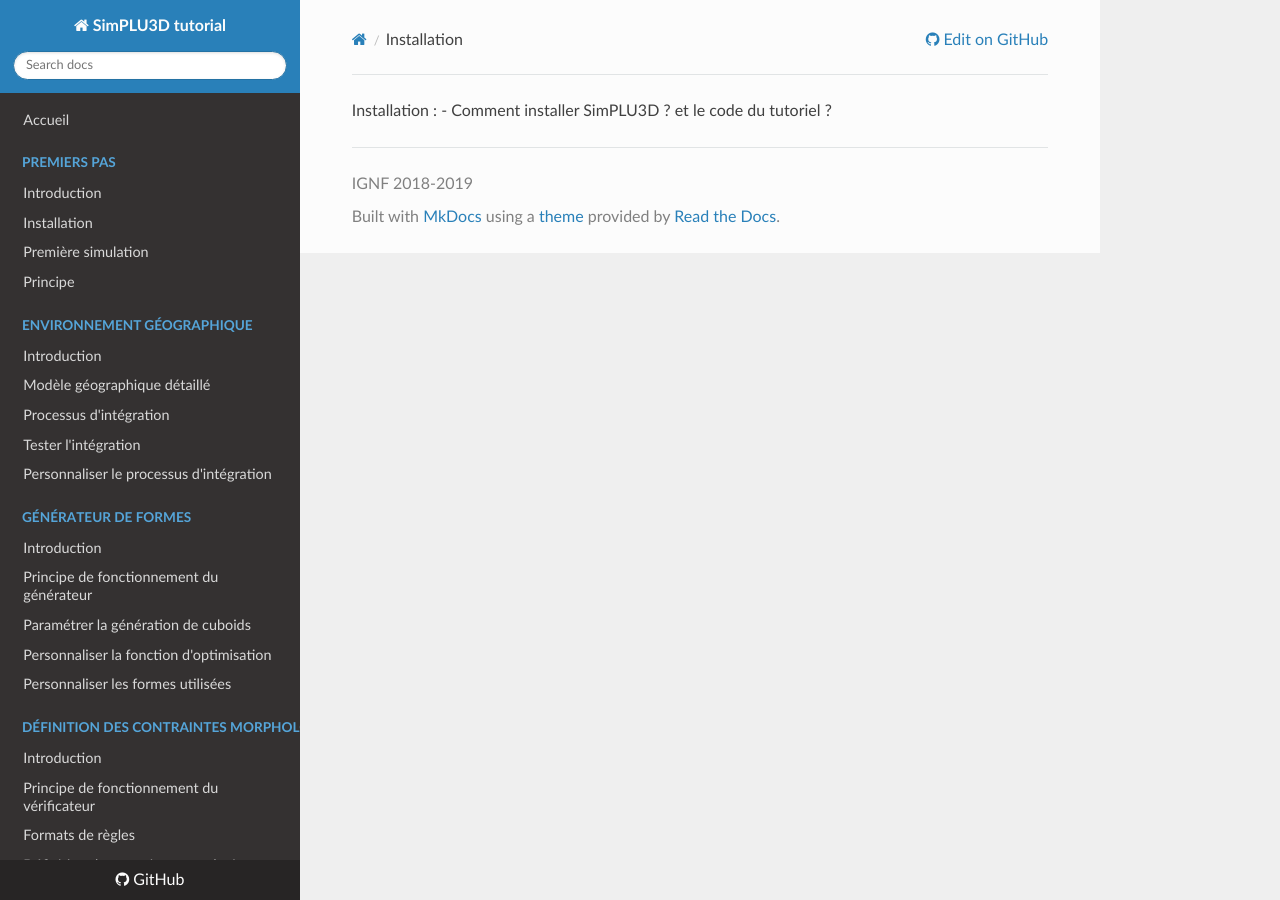
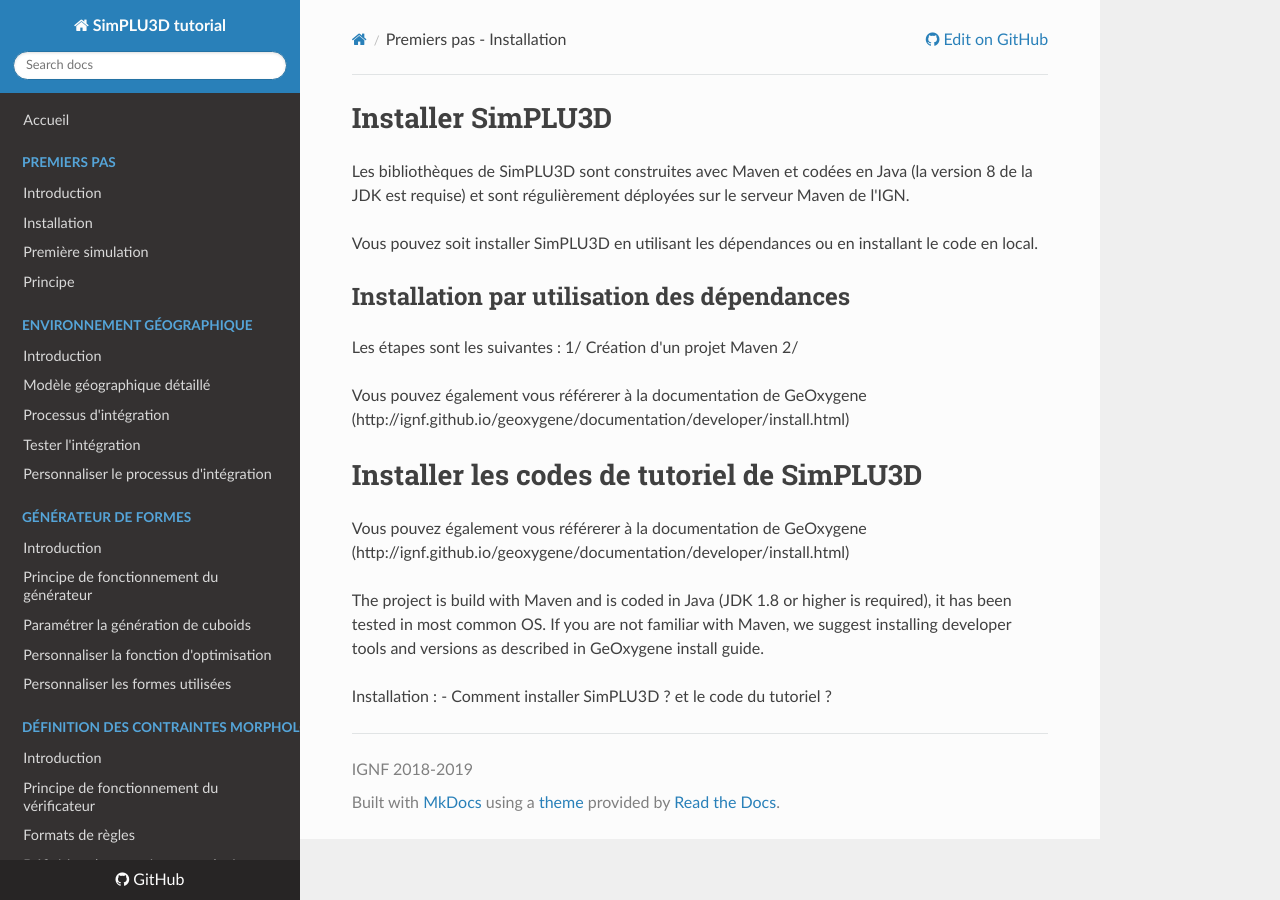
Before and after one commit to SimPLU3D/simplu3D-tutorial, an MkDocs documentation site: the page built from docs/begin/installation.md, in a window 1280 px wide. Built offline with MkDocs 1.6.1, drawn with Linux system fonts in a browser that asks for light colours; nearby versions of some CDN libraries.

Commit message:
Update page installation

```diff
--- a/docs/begin/installation.md
+++ b/docs/begin/installation.md
@@ -1,2 +1,36 @@
+---
+title: Premiers pas - Installation
+authors:
+    - Mickaël Brasebin
+date: 2018-10-26
+
+---
+
+# Installer SimPLU3D
+
+Les bibliothèques de SimPLU3D sont construites avec Maven et codées en Java (la version 8 de la JDK est requise) et sont régulièrement déployées sur le serveur Maven de l'IGN.
+
+Vous pouvez soit installer SimPLU3D en utilisant les dépendances ou en installant le code en local.
+
+## Installation par utilisation des dépendances
+
+Les étapes sont les suivantes :
+1/ Création d'un projet Maven
+2/
+
+Vous pouvez également vous référerer à la documentation de GeOxygene (http://ignf.github.io/geoxygene/documentation/developer/install.html)
+
+
+
+
+# Installer les codes de tutoriel de SimPLU3D
+
+Vous pouvez également vous référerer à la documentation de GeOxygene (http://ignf.github.io/geoxygene/documentation/developer/install.html)
+
+
+The project is build with Maven and is coded in Java (JDK 1.8 or higher is required), it has been tested in most common OS. If you are not familiar with Maven, we suggest installing developer tools and versions as described in GeOxygene install guide.
+
+
+
 Installation :
 - Comment installer SimPLU3D ? et le code du tutoriel ?
```
Also changed, not shown: docs/begin/intro.md (+1 -1 lines).
